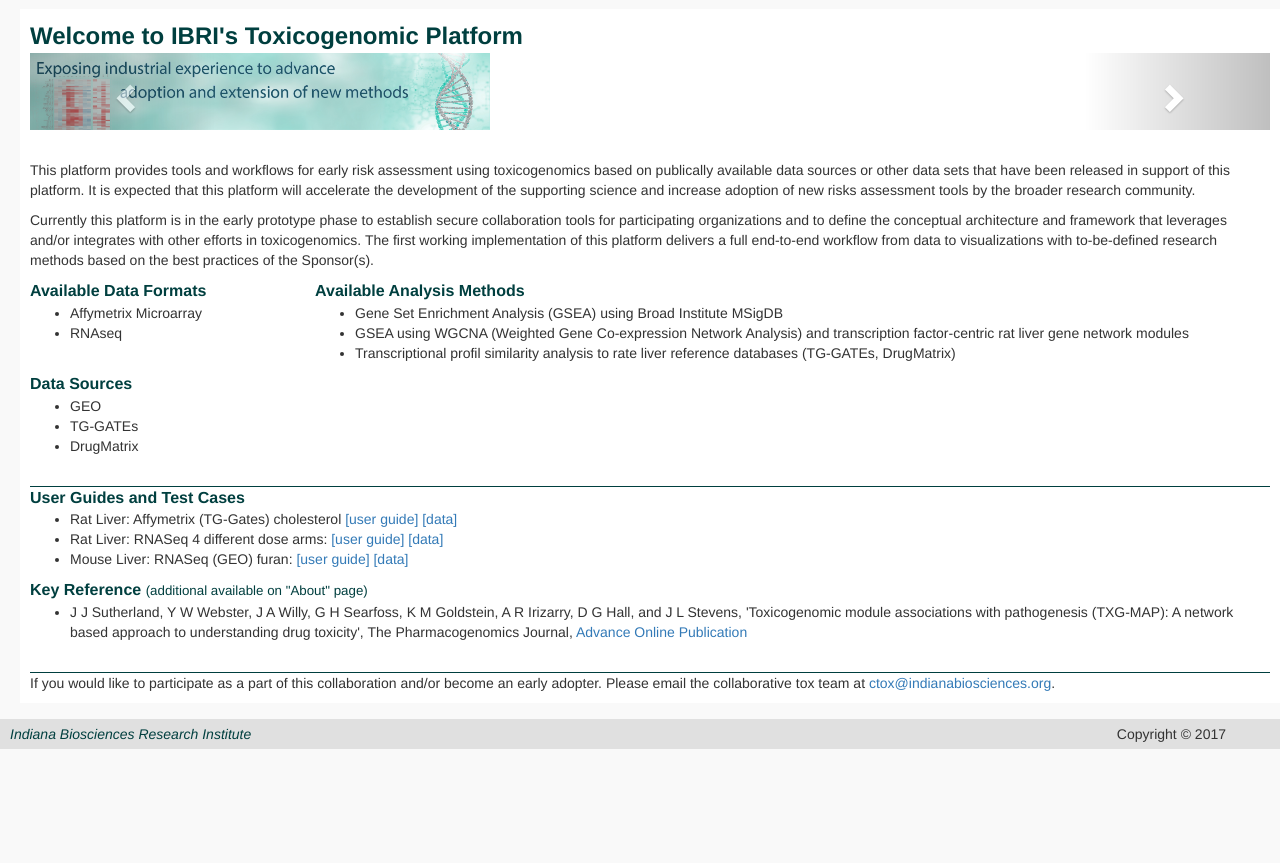
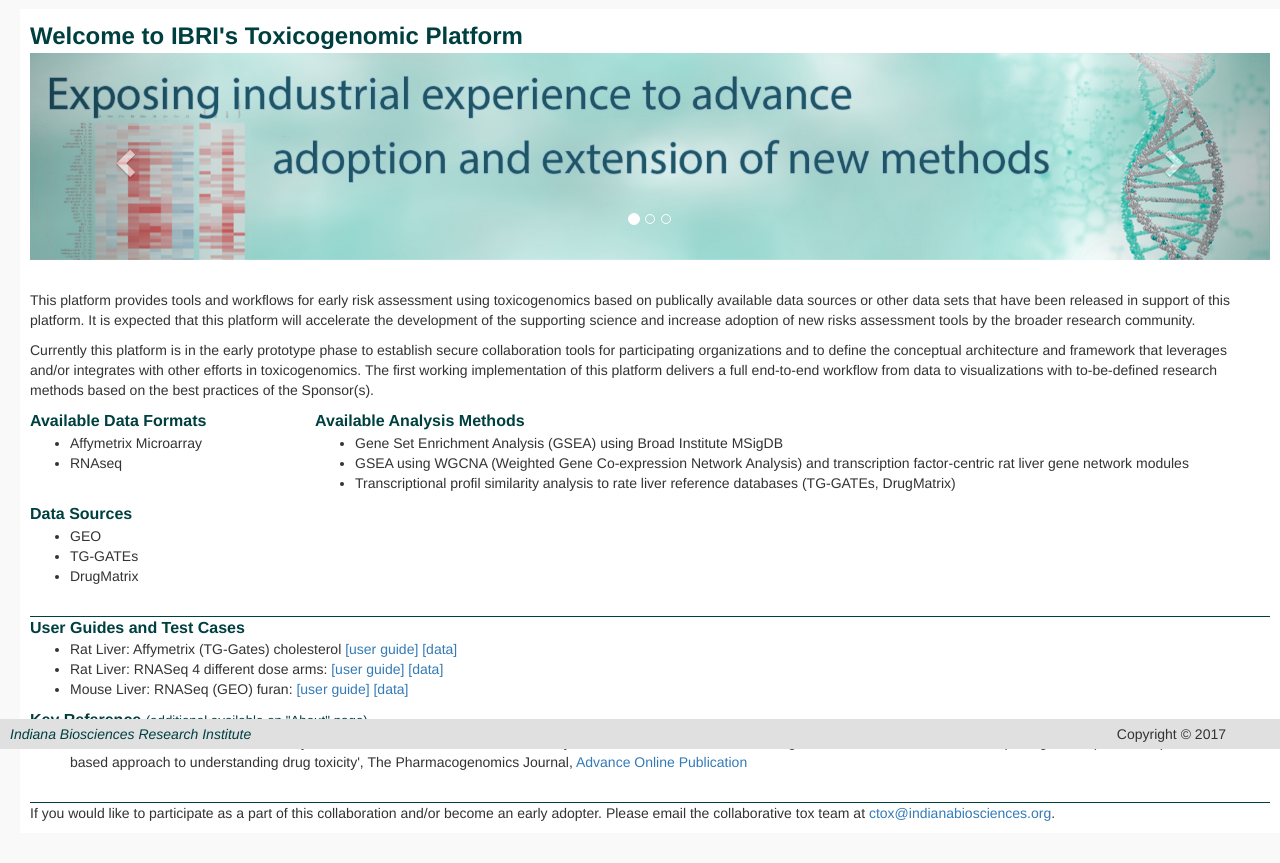
Before and after one commit to IndianaBiosciences/toxapp, a Django app: page / in a window 1280 px wide. Shown: the part 51-914 px from the top of the page. Before the commit the page ends 800 px from the top, so only its background shows below. Run offline with Django 3.2, Linux system fonts and the light colour scheme; parts of the project's set-up code (start-up, migrations or seed data) failed here and were passed over; some libraries are stand-ins or nearby versions.

Commit message:
Updates carousel style to be 100%

```diff
--- a/tp/static/tp/css/base.css
+++ b/tp/static/tp/css/base.css
@@ -13,6 +13,11 @@ body {
 .container {
     margin-left: 10px;
     margin-right: 10px;
+}
+
+.carousel-inner > .item > img {
+    margin: 0 auto;
+    width: 100%;
 }
 
 .footer_base {
```
